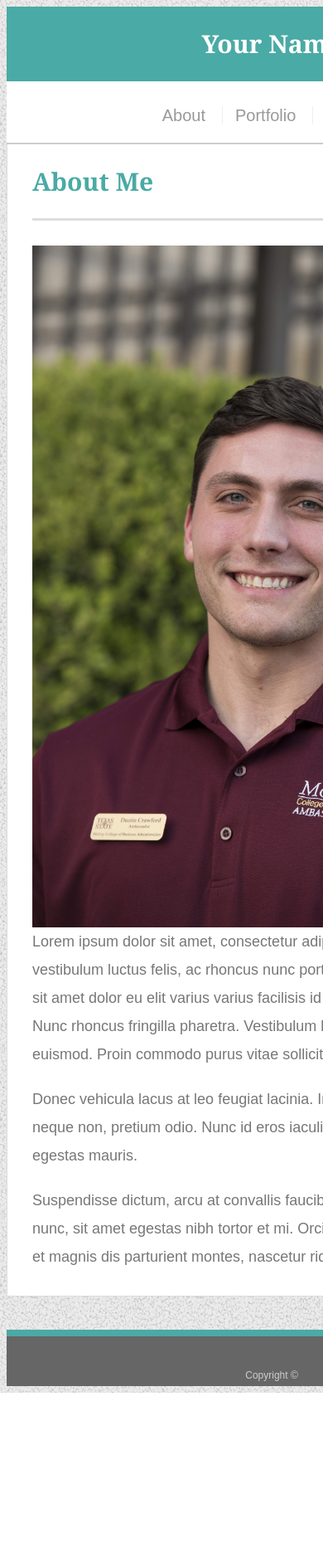
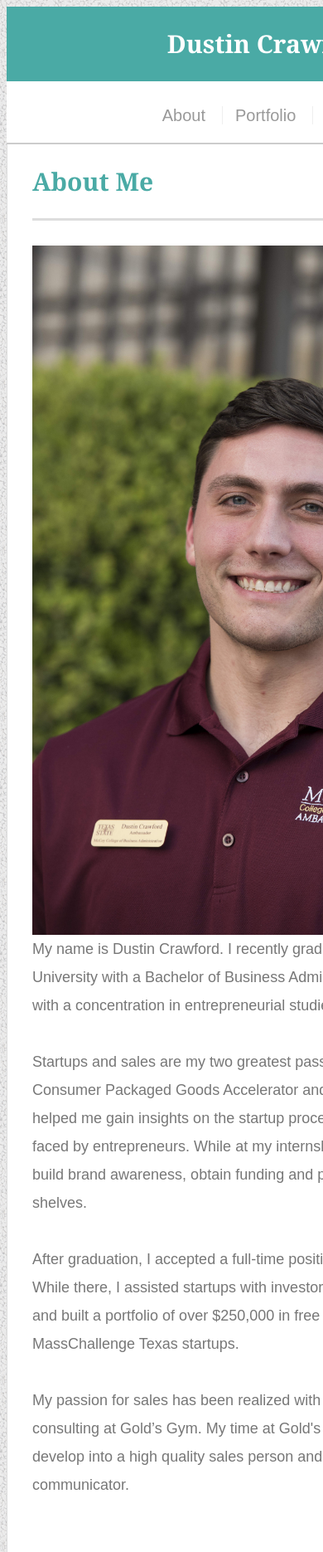
Before and after one commit to dsc1996/Responsive-portfolio, a plain HTML site: page index.html in a window 390 px wide. Shown: the top 1871 px of the page at 83% size. Before the commit the page ends 1679 px from the top, so only its background shows below. Drawn offline with Linux system fonts and the light colour scheme; files that its build step writes are made by us from their sources; files whose address does not match are found by name.

Commit message:
Finishing touches

```diff
--- a/assets/about.css
+++ b/assets/about.css
@@ -70,7 +70,7 @@ body {
     width: 250px;
     height: 90px;
     font-family: Georgia, Times, "Times New Roman", serif;
-    font-size: 30px;
+    font-size: 20px;
     font-weight: 700;
     line-height: 90px;
     color: #ffffff;
@@ -289,7 +289,7 @@ body {
         width: 250px;
         height: 90px;
         font-family: Georgia, Times, "Times New Roman", serif;
-        font-size: 30px;
+        font-size: 20px;
         font-weight: 700;
         line-height: 90px;
         color: #ffffff;
@@ -505,6 +505,7 @@ body {
           text-align: center;
           text-decoration: none;
           background: #4aaaa5;
+          overflow: auto;
         }
 
         nav {
@@ -607,7 +608,7 @@ body {
         }
 
         .auth-image {
-          width: 95%;
+          width: 96%;
           height: auto;
           display: block;
           margin-left: auto;
--- a/index.html
+++ b/index.html
@@ -10,7 +10,7 @@
 
   <header id="masthead">
     <div class="container">
-      <a href="index.html" id="logo">Your Name</a>
+      <a href="index.html" id="logo">Dustin Crawford</a>
       <nav>
         <a href="index.html">About</a>
         <a href="portfolio.html">Portfolio</a>
@@ -25,11 +25,14 @@
 
       <img src="Headshot.jpg" class="auth-image" alt="Your Name" width="200px" height="300px">
 
-      <p>Lorem ipsum dolor sit amet, consectetur adipiscing elit. Aliquam vestibulum luctus felis, ac rhoncus nunc porttitor condimentum. Mauris sit amet dolor eu elit varius varius facilisis id arcu. Proin vel dui massa. Nunc rhoncus fringilla pharetra. Vestibulum bibendum consectetur euismod. Proin commodo purus vitae sollicitudin consectetur.</p>
-
-      <p>Donec vehicula lacus at leo feugiat lacinia. In et ex ultrices, ultrices neque non, pretium odio. Nunc id eros iaculis, pulvinar quam eget, egestas mauris.</p>
-
-      <p>Suspendisse dictum, arcu at convallis faucibus, quam sapien tincidunt nunc, sit amet egestas nibh tortor et mi. Orci varius natoque penatibus et magnis dis parturient montes, nascetur ridiculus mus.</p>
+      My name is Dustin Crawford. I recently graduated from Texas State University with a Bachelor of Business Administration in management, with a concentration in entrepreneurial studies.            <br>
+      <br>
+      Startups and sales are my two greatest passions. Internships with SKU Consumer Packaged Goods Accelerator and MassChallenge have helped me gain insights on the startup process and many of challenges faced by entrepreneurs. While at my internships, I have helped startups build brand awareness, obtain funding and put products on store shelves.             <br>
+      <br>
+      After graduation, I accepted a full-time position at MassChallenge Texas. While there, I assisted startups with investor research, pitch creation and built a portfolio of over $250,000 in free startup resources for MassChallenge Texas startups.            <br>
+      <br>
+      My passion for sales has been realized with over a year of fitness consulting at Gold’s Gym. My time at Gold's Gym has helped me develop into a high quality sales person and a more effective communicator.            <br>
+      <br>
 
     </section>
 
```
Also changed, not shown: contact.html (+1 -1 lines), portfolio.html (+6 -6 lines), 8 other files. Lines whose indentation alone changed are shown as unchanged.
